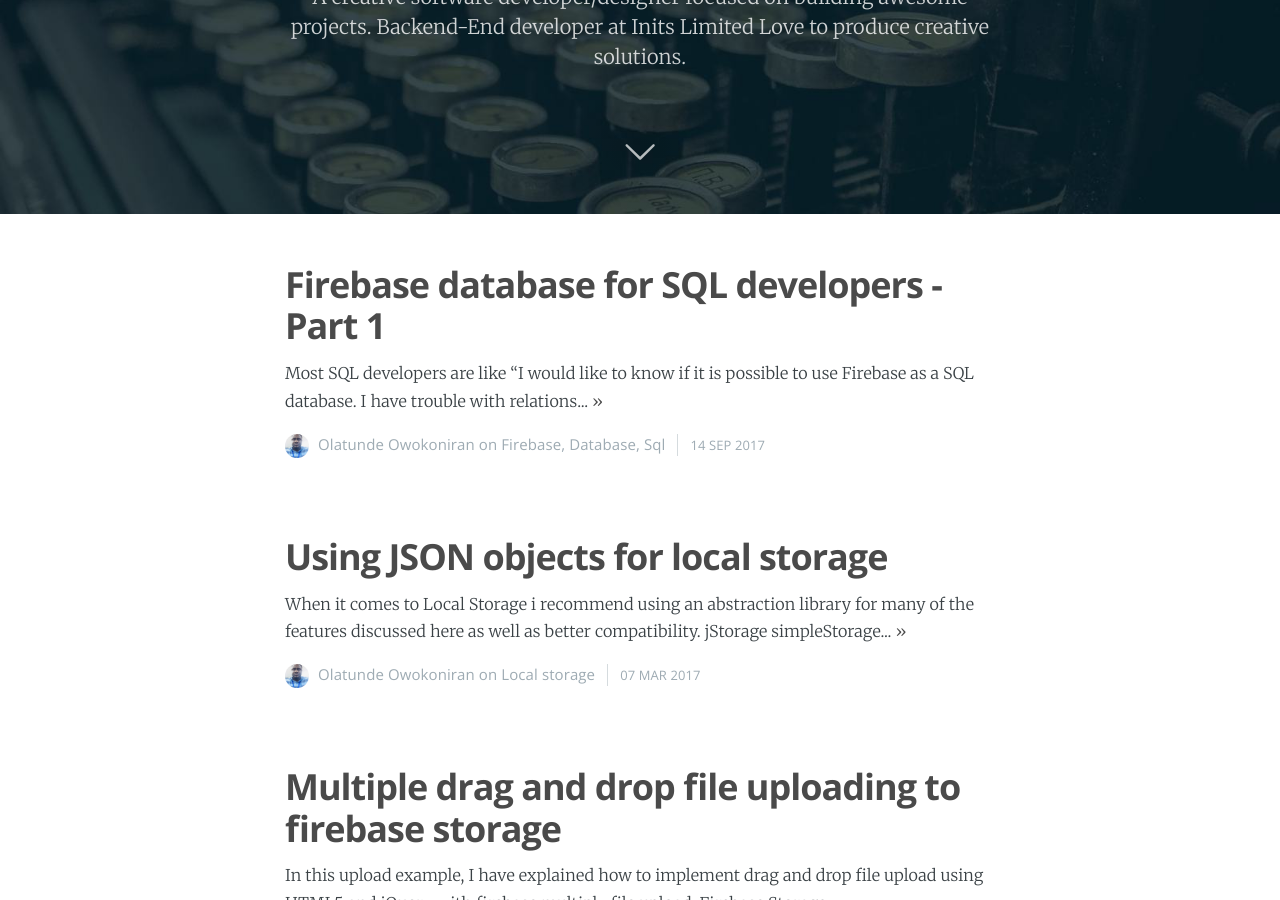
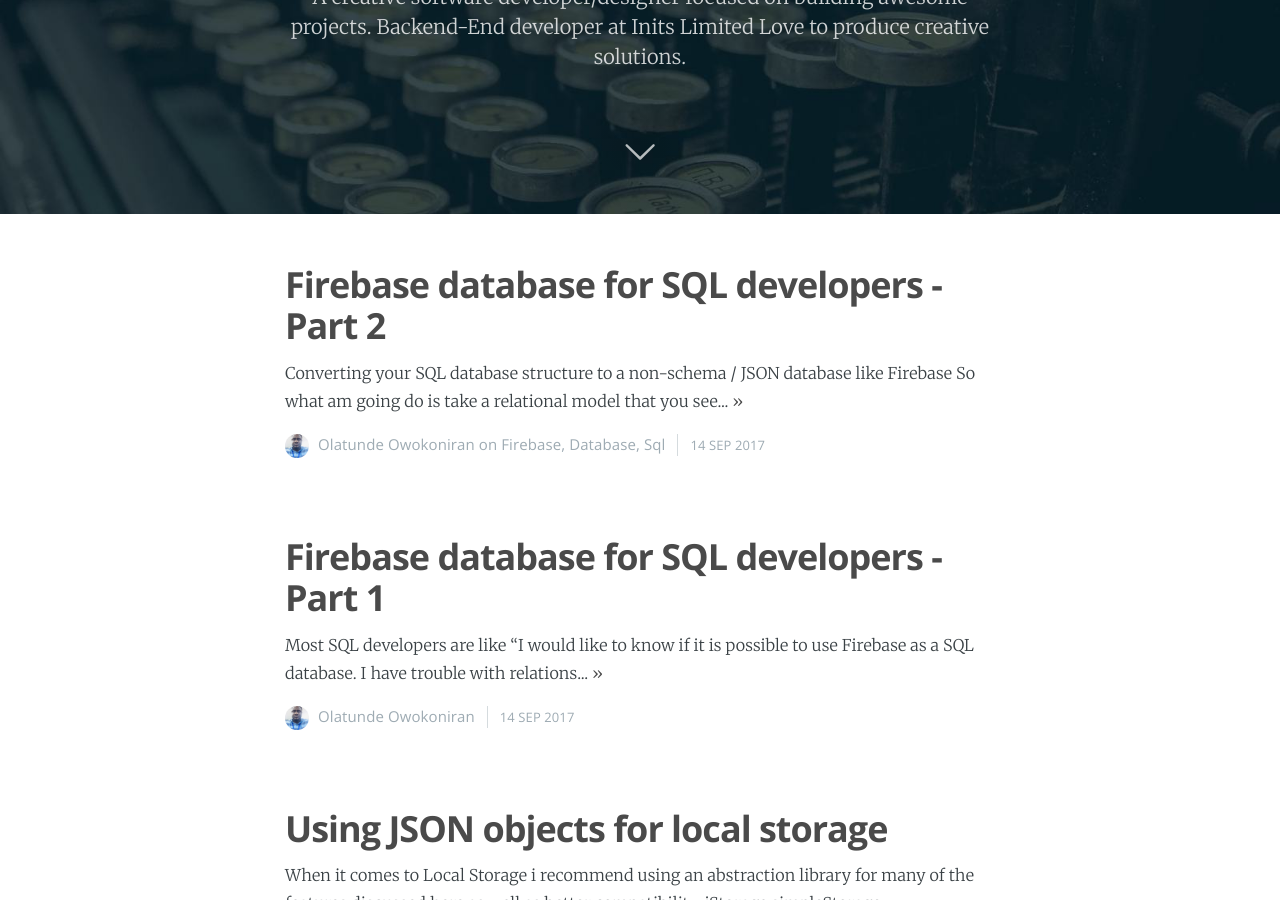
Before and after one commit to hurlatunde/hurlatunde.github.io, a Jekyll site: the page built from index.html, in a window 1280 px wide and 900 px high, scrolled down 236 px. Built offline with Jekyll 4.4.1, drawn with Linux system fonts in a browser that asks for light colours; nearby versions of some CDN libraries; the list of posts is cut into pages by our own code.

Commit message:
added newpost

```diff
--- a/_posts/2017-09-14-firebase-database-for-sql-developers.md
+++ b/_posts/2017-09-14-firebase-database-for-sql-developers.md
@@ -1,19 +1,19 @@
 ---
 layout: post
 title: Firebase database for SQL developers - Part 1
+description: "Understanding JSON / NoSQL database for SQL database"
 excerpt: "Understanding JSON / NoSQL database for SQL database"
 date:   2017-09-14 03:18:00
 subclass: 'post tag-test tag-content'
 navigation: True
-logo: 'assets/images/hurla.svg'
+logo: 'assets/images/hurla_logo_white.svg'
 cover: 'assets/images/firebase.png'
 comments: true
 image:
   feature: firebase
   credit: Google Firebase
 categories: [Firebase, SQL]
-comments: true
-tags: Firebase Database SQL
+=tags: Firebase Database SQL
 ---
 
 
--- /dev/null
+++ b/_posts/2017-09-15-firebase-database-for-sql-developers-2.md
@@ -0,0 +1,24 @@
+---
+layout: post
+title: Firebase database for SQL developers - Part 2
+excerpt: "Converting your SQL database structure to a non-schema / JSON database like Firebase"
+description: "Converting your SQL database structure to a non-schema / JSON database like Firebase"
+date:   2017-09-14 03:18:00
+subclass: 'post tag-test tag-content'
+navigation: True
+logo: 'assets/images/hurla_logo_white.svg'
+cover: 'assets/images/firebase.png'
+comments: true
+image:
+  feature: firebase
+  credit: Google Firebase
+categories: [Firebase, SQL]
+tags: Firebase Database SQL
+---
+
+
+#### Converting your SQL database structure to a non-schema / JSON database like Firebase
+
+So what am going do is take a relational model that you see in SQL database and them convert it to a NoSQL model that works well for the Firebase database. We will still be working with the database structure **Event**. So below is what it will look like designing the same database in Firebase
+
+![SQL](assets/images/post/firebase_schema.png)
```
Also changed, not shown: other parts of _posts/2017-09-14-firebase-database-for-sql-developers.md (+0 -6 lines), Gemfile.lock (added).
